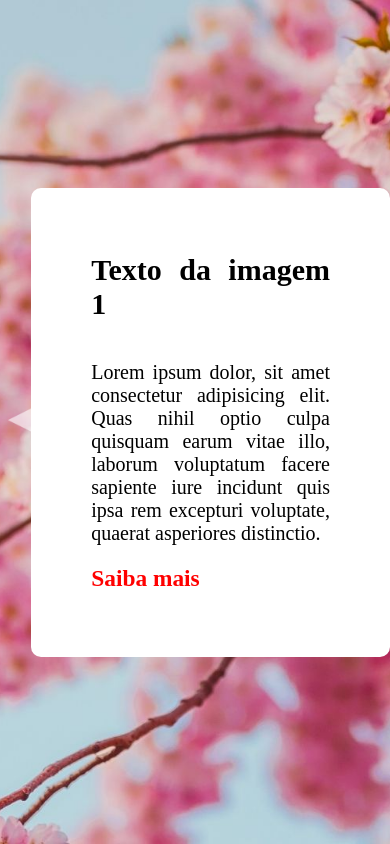
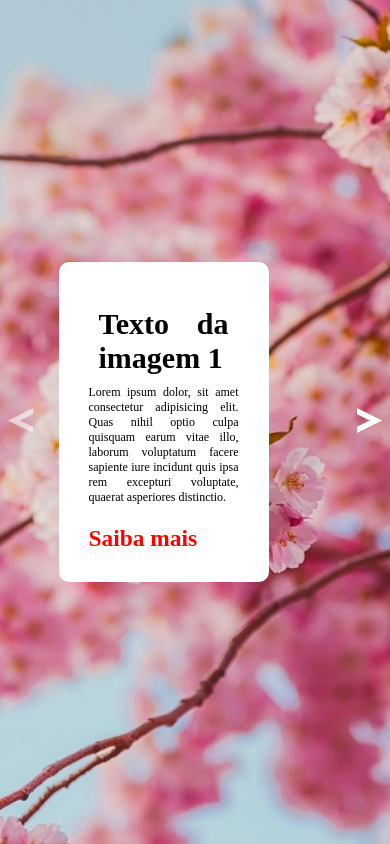
Before and after one commit to Luan-Batista/Carrosel-De-Imagens, a plain HTML site: page index.html in a window 390 px wide. Drawn offline with Linux system fonts and the light colour scheme.

Commit message:
resposivo

```diff
--- a/style.css
+++ b/style.css
@@ -35,7 +35,6 @@
     opacity: 0.6;
     cursor: default;
 }
-
 
 
 .imagens-slider .slide{
@@ -94,3 +93,42 @@ p{
 .esconder{
     opacity: 0;
 }
+
+
+@media (max-width:925px){
+    .conteudo{
+        margin-left: 15%;
+        width: 300px;
+    }
+}
+
+@media(max-width:597px){
+    .setaDir{
+        position: fixed;
+    }
+    .imagens-slider{
+        height: 100vh;
+    }
+    .conteudo{
+        width: 150px;
+        height: 250px;
+        padding:35px 30px;
+
+    }
+
+    .titulo{
+        font-size: 30px;
+        margin: 10px;
+    }
+
+    p{
+        font-size: 12px;
+    }
+}
+
+@media(max-width:400px){
+    .setaDir .imagem-seta, .setaEsq .imagem-seta{
+        width: 25px;
+        height: 25px;
+    }
+}
```
